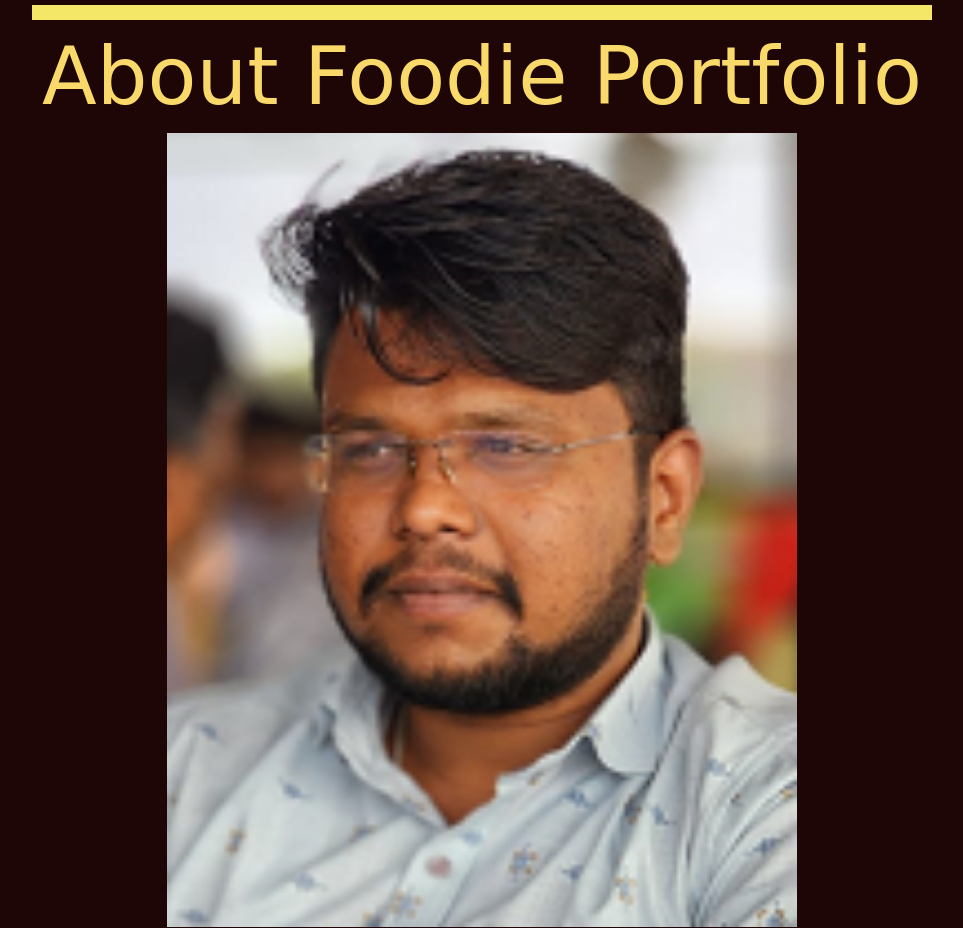
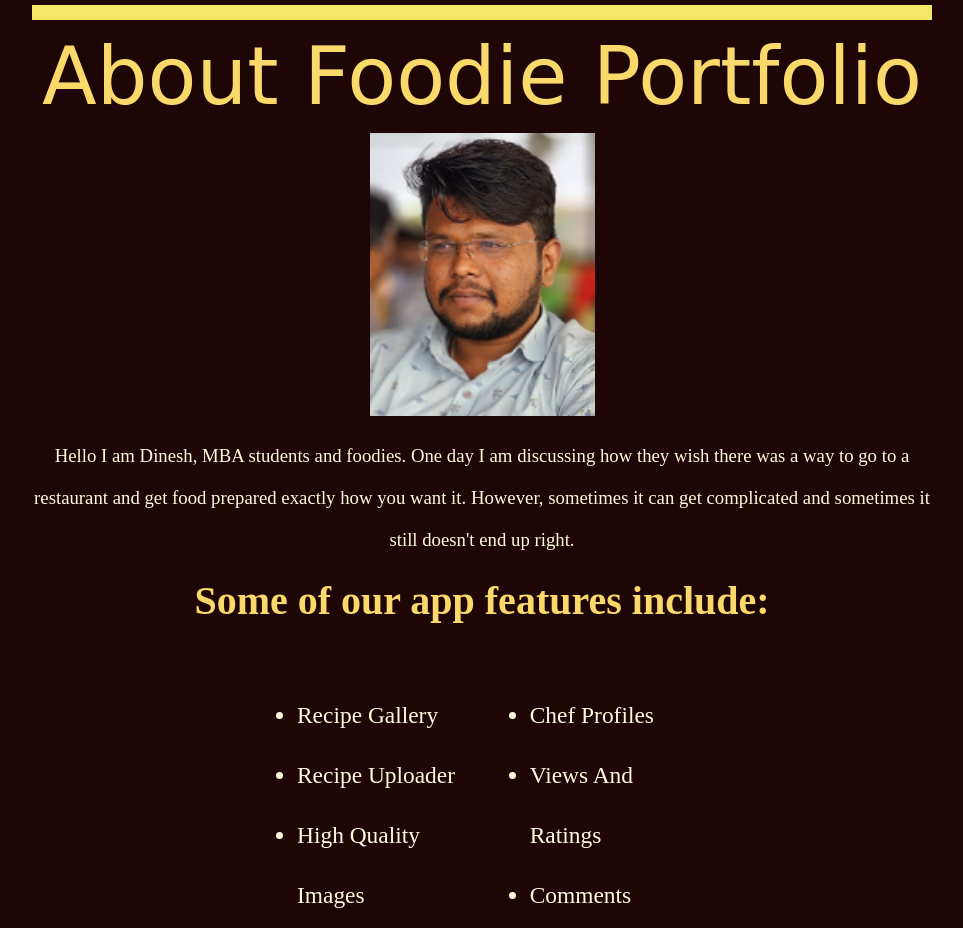
Before and after one commit to Yuvu695/DInesh, a plain HTML site: page index.html in a window 1280 px wide. Shown: the part 865-1793 px from the top of the page, without its empty margins (158-1121 px from the left). Drawn offline with Linux system fonts and the light colour scheme; a web font is replaced by a local one.

Commit message:
sec commit

```diff
--- a/CSS/index.css
+++ b/CSS/index.css
@@ -293,7 +293,8 @@ body {
 .about-section-content .features-img {
   margin: auto;
   display: block;
-  width: 70%;
+  height: 25%;
+  width: 25%;
 }
 .features-section {
   justify-content: space-between;
```
